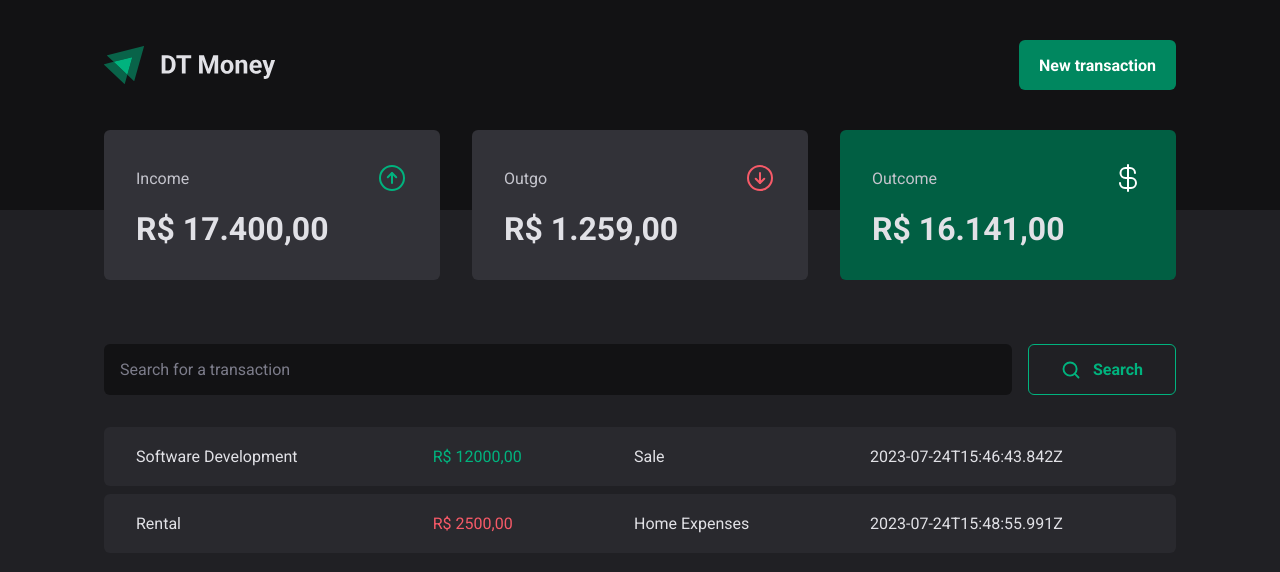
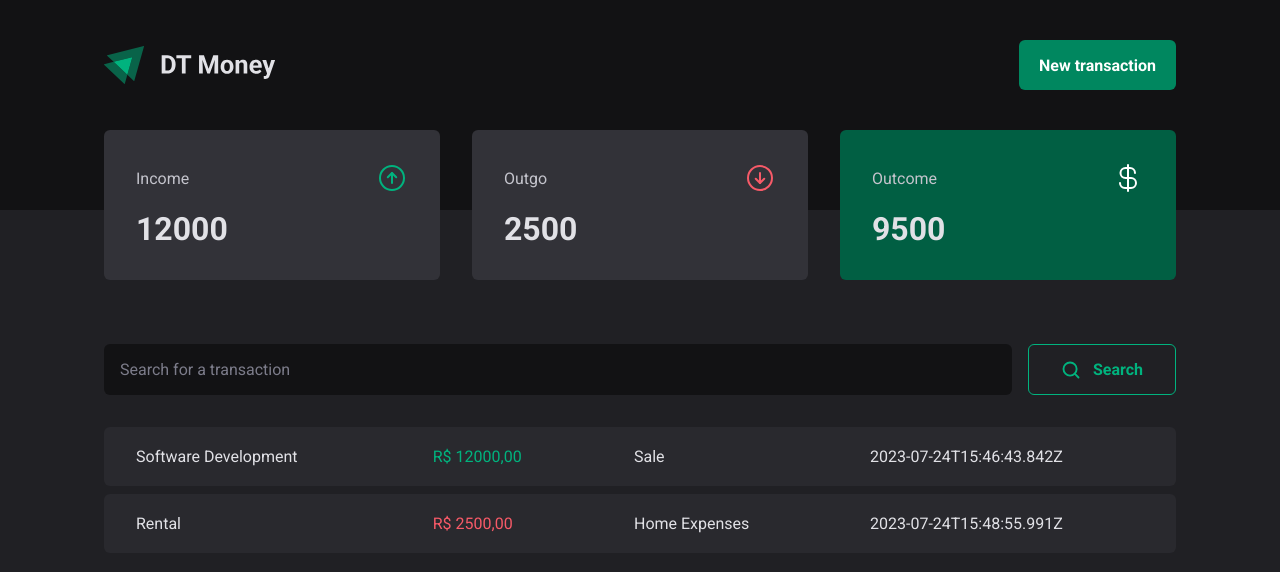
Before and after one commit to diegoHiato/dt-money, a React (Vite) app: page / in a window 1280 px wide. Shown: the top 572 px of the page. Built offline with nearby package versions, Linux system fonts and the light colour scheme; data requests are answered from the project's data file.

Commit message:
Calculating income, outgo and outcome

```diff
--- a/src/components/Summary/index.tsx
+++ b/src/components/Summary/index.tsx
@@ -1,8 +1,36 @@
 import { ArrowCircleDown, ArrowCircleUp, CurrencyDollar } from 'phosphor-react'
+import { useTransactions } from '../../contexts/Hooks/useTransactions'
 import { defaultTheme } from '../../styles/themes/default'
 import { SummaryCard, SummaryContainer } from './styles'
 
 export const Summary = () => {
+  const { transactions } = useTransactions()
+  const summary = transactions.reduce(
+    (accumulator, transaction) => {
+      switch (transaction.type) {
+        case 'income':
+          accumulator.income += transaction.price
+          accumulator.outcome += transaction.price
+          break
+
+        case 'outgo':
+          accumulator.outgo += transaction.price
+          accumulator.outcome -= transaction.price
+          break
+
+        default:
+          return accumulator
+      }
+
+      return accumulator
+    },
+    {
+      income: 0,
+      outgo: 0,
+      outcome: 0,
+    },
+  )
+
   return (
     <SummaryContainer>
       <SummaryCard>
@@ -11,7 +39,7 @@ export const Summary = () => {
           <ArrowCircleUp size={32} color={defaultTheme['green-300']} />
         </header>
 
-        <strong>{'R$ 17.400,00'}</strong>
+        <strong>{summary.income}</strong>
       </SummaryCard>
 
       <SummaryCard>
@@ -20,7 +48,7 @@ export const Summary = () => {
           <ArrowCircleDown size={32} color={defaultTheme['red-300']} />
         </header>
 
-        <strong>{'R$ 1.259,00'}</strong>
+        <strong>{summary.outgo}</strong>
       </SummaryCard>
 
       <SummaryCard>
@@ -29,7 +57,7 @@ export const Summary = () => {
           <CurrencyDollar size={32} color={defaultTheme.white} />
         </header>
 
-        <strong>{'R$ 16.141,00'}</strong>
+        <strong>{summary.outcome}</strong>
       </SummaryCard>
     </SummaryContainer>
   )
```
